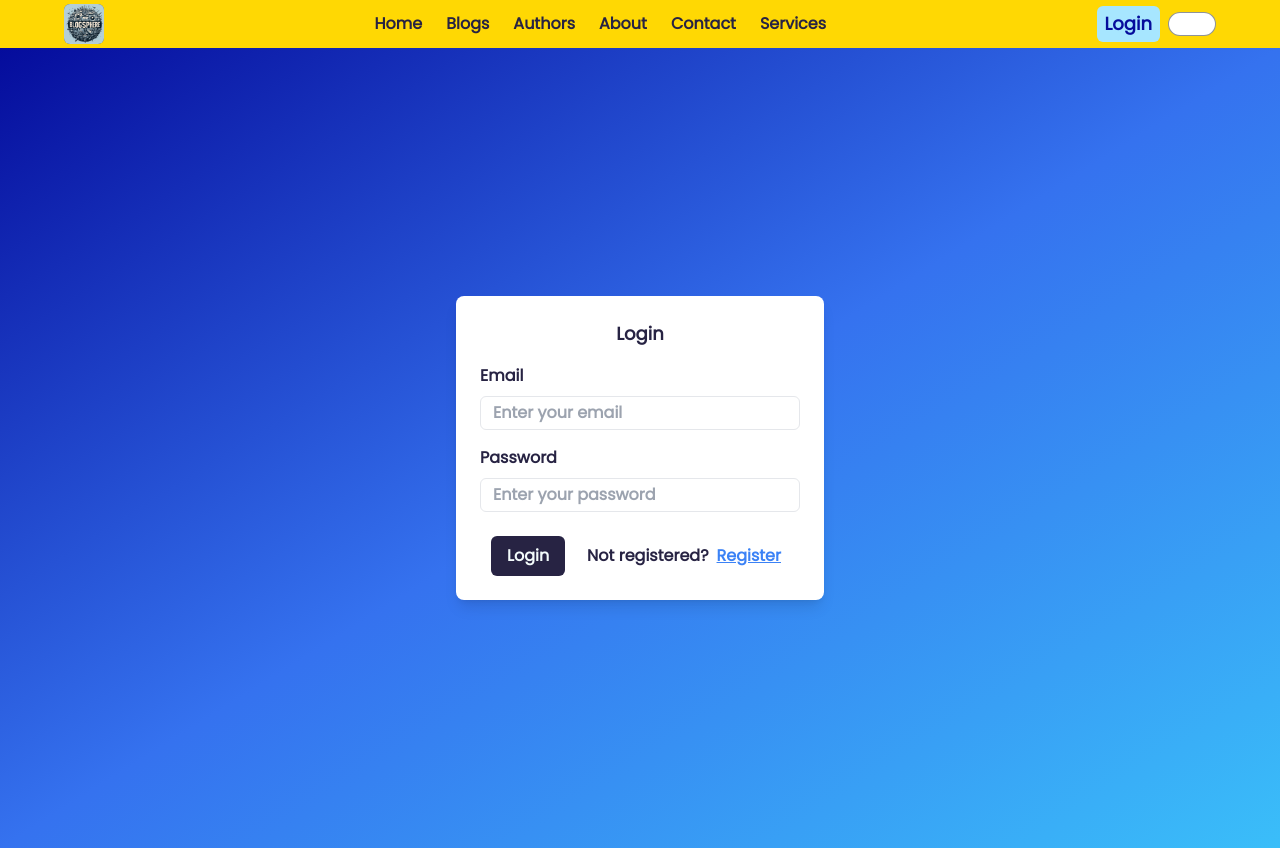
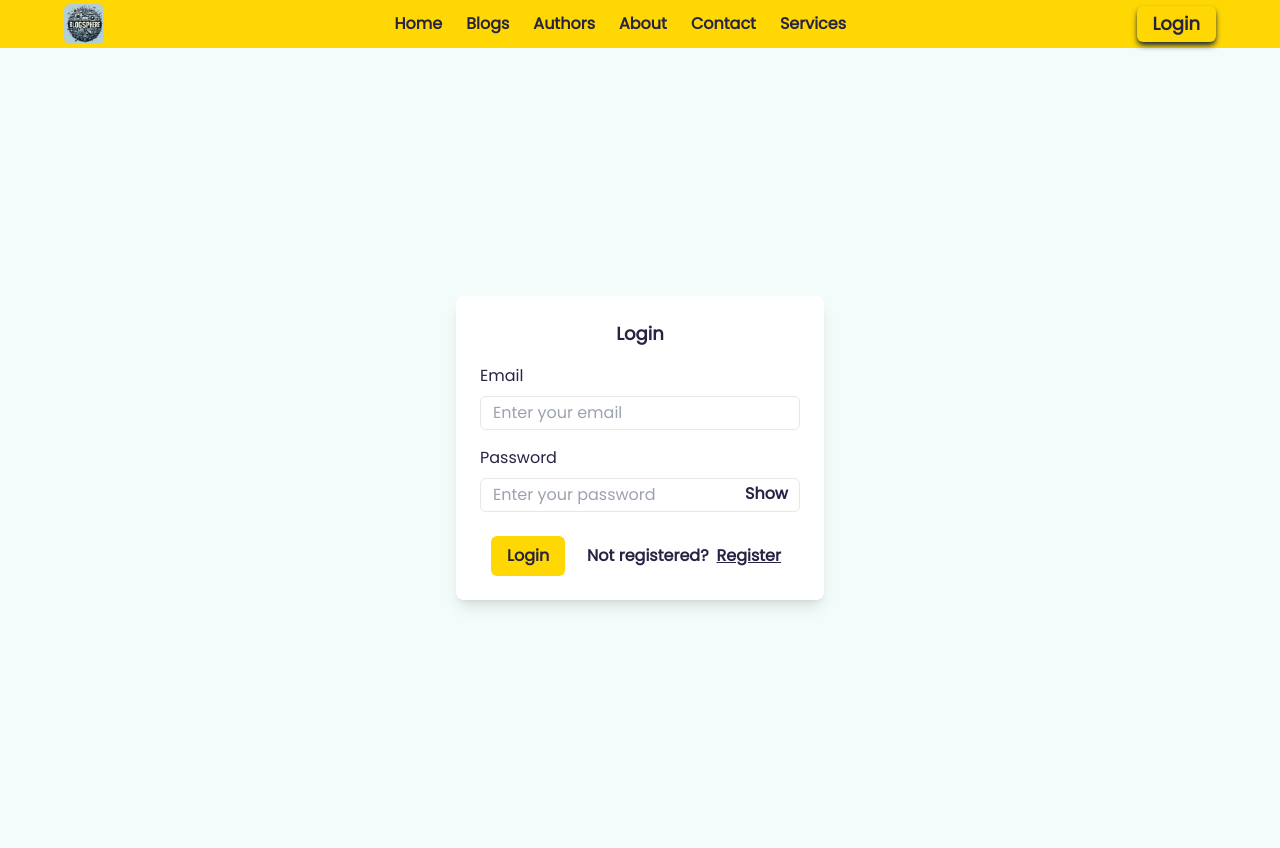
Before and after one commit to Bibek-Kumar-Kushwaha/blogsphere.github.io, a React (Vite) app in the folder Blog_Frontend/: page /login in a window 1280 px wide. Built offline with nearby package versions, Linux system fonts and the light colour scheme.

Commit message:
design all page with same color and also add home page

```diff
--- a/Blog_Frontend/src/Component/Admin/UserCard.jsx
+++ b/Blog_Frontend/src/Component/Admin/UserCard.jsx
@@ -2,7 +2,6 @@
 import React from 'react';
 
 const UserCard = ({ user }) => {
-    console.log(user)
   return (
     user.data.map((data,id)=>{
       return(
--- a/Blog_Frontend/src/Component/Layouts/Navbar.jsx
+++ b/Blog_Frontend/src/Component/Layouts/Navbar.jsx
@@ -5,12 +5,11 @@ import Logo from '../../assets/BlogSphere.jpeg';
 import { Link, useNavigate } from 'react-router-dom';
 import toast, { Toaster } from 'react-hot-toast';
 import axios from 'axios';
-import {AppContext} from '../../Context/ModeContext.jsx'
+import { AppContext } from '../../Context/ModeContext.jsx';
 
 const Navbar = () => {
   const [isNavOpen, setIsNavOpen] = useState(false);
-  const{isAuth, setIsAuth} =  useContext(AppContext)
-
+  const { isAuth, setIsAuth } = useContext(AppContext);
   const navigate = useNavigate();
 
   useEffect(() => {
@@ -51,53 +50,52 @@ const Navbar = () => {
 
   return (
     <>
-      <div className="w-full bg-[#FFD803] font-semibold">
-        <div className="flex justify-between w-[90%] h-[48px] mx-auto bg-[#FFD803]">
-          <div className="bg-slate-600 w-10 h-10 my-auto rounded-md">
-            <img src={Logo} alt="logo" className='rounded-md' />
+      <div className="w-full bg-[#FFD803] font-semibold sticky top-0 left-0 z-20">
+        <div className="flex justify-between w-[90%] h-[48px] mx-auto">
+          <div className="flex items-center">
+            <img src={Logo} alt="logo" className='w-10 h-10 rounded-md bg-[#BAE8E8]' />
           </div>
-          <div className="my-auto hidden md:block">
-            <ul className="flex gap-6 font-bold my-auto text-[#272343]">
-              <li className="hover:scale-110">
+          <div className="hidden md:flex items-center">
+            <ul className="flex gap-6 font-bold text-[#272343]">
+              <li className="hover:scale-110 transition-transform">
                 <Link to='/'>Home</Link>
               </li>
-              <li className="hover:scale-110">
+              <li className="hover:scale-110 transition-transform">
                 <Link to='/Blogs'>Blogs</Link>
               </li>
-              <li className="hover:scale-110">
+              <li className="hover:scale-110 transition-transform">
                 <Link to='/Authors'>Authors</Link>
               </li>
-              <li className="hover:scale-110">
+              <li className="hover:scale-110 transition-transform">
                 <Link to='/About'>About</Link>
               </li>
-              <li className="hover:scale-110">
+              <li className="hover:scale-110 transition-transform">
                 <Link to='/Contact'>Contact</Link>
               </li>
-              <li className="hover:scale-110">
+              <li className="hover:scale-110 transition-transform">
                 <Link to='/Services'>Services</Link>
               </li>
             </ul>
           </div>
-          <div className="my-auto space-x-2 flex justify-between">
-            <span className="bg-[#A7E6FF] text-[#050C9C] px-2 py-1 rounded-md text-lg font-semibold hover:bg-[#3ABEF9] transition-colors duration-300">
+          <div className="flex items-center space-x-2">
+            <span className="shadow-md shadow-slate-800 bg-[#FFD803] text-[#272343] px-4 py-1 rounded-md text-lg font-semibold hover:bg-[#272343] hover:text-[#F3FBFB] transition-colors duration-300">
               {isAuth ? (
                 <button onClick={handleLogout}>Logout</button>
               ) : (
                 <Link to='/login'>Login</Link>
               )}
             </span>
-            <span className="font-bold my-auto">
-              <label className="grid cursor-pointer place-items-center">
+
+{/* dark and light mode */}
+            {/* <label className="relative flex items-center cursor-pointer">
               <input
                 type="checkbox"
                 value="synthwave"
-                  className="toggle theme-controller col-span-2 col-start-1 row-start-1 bg-[#FFF]"
+                className="toggle theme-controller hidden"
               />
               <svg
-                  className="stroke-base-100 fill-base-100 col-start-1 row-start-1"
+                className="stroke-[#272343] fill-[#272343] w-6 h-6"
                 xmlns="http://www.w3.org/2000/svg"
-                  width="14"
-                  height="14"
                 viewBox="0 0 24 24"
                 fill="none"
                 stroke="currentColor"
@@ -109,10 +107,8 @@ const Navbar = () => {
                   d="M12 1v2M12 21v2M4.2 4.2l1.4 1.4M18.4 18.4l1.4 1.4M1 12h2M21 12h2M4.2 19.8l1.4-1.4M18.4 5.6l1.4-1.4" />
               </svg>
               <svg
-                  className="stroke-base-100 fill-base-100 col-start-2 row-start-1"
+                className="stroke-[#272343] fill-[#272343] w-6 h-6 hidden"
                 xmlns="http://www.w3.org/2000/svg"
-                  width="14"
-                  height="14"
                 viewBox="0 0 24 24"
                 fill="none"
                 stroke="currentColor"
@@ -121,12 +117,11 @@ const Navbar = () => {
                 strokeLinejoin="round">
                 <path d="M21 12.79A9 9 0 1 1 11.21 3 7 7 0 0 0 21 12.79z"></path>
               </svg>
-              </label>
-            </span>
+            </label> */}
           </div>
           <button
             onClick={toggleNav}
-            className="inline-flex items-center p-2 w-10 h-10 justify-center text-sm text-[#F3FBFB] bg-[#272343] rounded-lg md:hidden hover:bg-[#FFD803] hover:text-[#272343] focus:outline-none focus:ring-2 focus:ring-gray-200 font-bold my-auto transition-colors duration-300"
+            className="md:hidden p-2 w-10 h-10 flex items-center justify-center text-sm text-[#F3FBFB] bg-[#272343] rounded-lg hover:bg-[#FFD803] hover:text-[#272343] focus:outline-none focus:ring-2 focus:ring-gray-200 transition-colors duration-300"
           >
             {isNavOpen ? <ImCross className="text-3xl" /> : <FaBars className="text-3xl" />}
           </button>
@@ -134,23 +129,23 @@ const Navbar = () => {
       </div>
       {isNavOpen && (
         <div className="md:hidden bg-[#FFD803]">
-          <ul className="flex flex-col gap-6 font-bold my-auto text-[#272343] text-center p-4">
-            <li className="hover:scale-110">
+          <ul className="flex flex-col gap-6 font-bold text-[#272343] text-center p-4">
+            <li className="hover:scale-110 transition-transform">
               <Link to='/'>Home</Link>
             </li>
-            <li className="hover:scale-110">
+            <li className="hover:scale-110 transition-transform">
               <Link to='/Blogs'>Blogs</Link>
             </li>
-            <li className="hover:scale-110">
+            <li className="hover:scale-110 transition-transform">
               <Link to='/Authors'>Authors</Link>
             </li>
-            <li className="hover:scale-110">
+            <li className="hover:scale-110 transition-transform">
               <Link to='/About'>About</Link>
             </li>
-            <li className="hover:scale-110">
+            <li className="hover:scale-110 transition-transform">
               <Link to='/Contact'>Contact</Link>
             </li>
-            <li className="hover:scale-110">
+            <li className="hover:scale-110 transition-transform">
               <Link to='/Services'>Services</Link>
             </li>
           </ul>
--- a/Blog_Frontend/src/Component/Pages/Login.jsx
+++ b/Blog_Frontend/src/Component/Pages/Login.jsx
@@ -1,12 +1,11 @@
-import React, { useState ,useContext} from "react";
+import React, { useState, useContext } from "react";
 import { Link } from "react-router-dom";
-import axios from 'axios'
+import axios from 'axios';
 import toast, { Toaster } from 'react-hot-toast';
 import { AppContext } from "../../Context/ModeContext";
 
-
 const Login = () => {
-  const{isAuth, setIsAuth} =  useContext(AppContext)
+  const { setIsAuth } = useContext(AppContext);
 
   const [inputValues, setInputValues] = useState({
     email: '',
@@ -15,6 +14,7 @@ const Login = () => {
 
   const [loading, setLoading] = useState(false);
   const [error, setError] = useState('');
+  const [showPassword, setShowPassword] = useState(false);
 
   const handleChange = (event) => {
     const { name, value } = event.target;
@@ -38,9 +38,9 @@ const Login = () => {
         }
       );
       const { token, user } = response.data;
-          // Store token and user information in local storage
-    localStorage.setItem('token', token);
-    localStorage.setItem('user', JSON.stringify(user));
+      // Store token and user information in local storage
+      localStorage.setItem('token', token);
+      localStorage.setItem('user', JSON.stringify(user));
 
       setInputValues({
         email: '',
@@ -58,13 +58,18 @@ const Login = () => {
         email: '',
         password: '',
       });
-      console.log(error)
+      console.error(error);
     }
     setLoading(false);
   };
 
+  // Function to toggle password visibility
+  const togglePasswordVisibility = () => {
+    setShowPassword((prevShowPassword) => !prevShowPassword);
+  };
+
   return (
-    <div className="flex h-screen items-center justify-center bg-gradient-to-br from-[#050C9C] via-[#3572EF] to-[#3ABEF9] font-semibold">
+    <div className="flex h-screen items-center justify-center bg-[#F3FBFB]">
       <div className="bg-white p-6 rounded-lg shadow-lg">
         <form onSubmit={handleSubmit}>
           <h3 className="font-bold text-lg text-center text-[#272343]">Login</h3>
@@ -84,10 +89,10 @@ const Login = () => {
             />
           </div>
           {/* Password */}
-          <div className="mt-4 space-y-2">
+          <div className="mt-4 space-y-2 relative">
             <label htmlFor="password" className="block text-[#272343]">Password</label>
             <input
-              type="password"
+              type={showPassword ? "text" : "password"}
               id="password"
               name="password"
               value={inputValues.password}
@@ -97,6 +102,14 @@ const Login = () => {
               aria-label="Enter your password"
               required
             />
+            <button
+              type="button"
+              className="font-semibold absolute top-7 right-3 text-[#272343] cursor-pointer"
+              onClick={togglePasswordVisibility}
+              aria-label={showPassword ? "Hide password" : "Show password"}
+            >
+              {showPassword ? "Hide" : "Show"}
+            </button>
           </div>
           {/* Error Message */}
           {error && (
@@ -108,7 +121,7 @@ const Login = () => {
           <div className="flex justify-around mt-6">
             <button
               type="submit"
-              className={`bg-[#272343] text-[#F3FBFB] px-4 py-2 rounded-md transition-colors duration-300 ${loading ? 'cursor-not-allowed' : 'hover:bg-[#FFD803] hover:text-[#272343]'}`}
+              className={`bg-[#FFD803] text-[#272343] px-4 py-2 rounded-md transition-colors duration-300 font-semibold ${loading ? 'cursor-not-allowed' : 'hover:bg-[#272343] hover:text-[#F3FBFB]'}`}
               disabled={loading}
               aria-label="Login"
             >
@@ -118,7 +131,7 @@ const Login = () => {
               Not registered?
               <Link
                 to="/register"
-                className="underline text-blue-500 cursor-pointer mx-2 font-semibold"
+                className="underline text-[#272343] cursor-pointer mx-2 font-semibold"
                 aria-label="Register"
               >
                 Register
--- a/Blog_Frontend/src/Component/Pages/Register.jsx
+++ b/Blog_Frontend/src/Component/Pages/Register.jsx
@@ -1,19 +1,19 @@
 import React, { useState } from 'react';
 import { Link } from 'react-router-dom';
-import axios from 'axios'
+import axios from 'axios';
 import toast, { Toaster } from 'react-hot-toast';
 
 const Register = () => {
   const [inputValues, setInputValues] = useState({
-    username: "",
-    email: "",
-    password: "",
+    username: '',
+    email: '',
+    password: '',
     role: 'Reader',
   });
-
   const [avatar, setAvatar] = useState(null);
   const [error, setError] = useState('');
   const [loading, setLoading] = useState(false);
+  const [showPassword, setShowPassword] = useState(false);
 
   // Function to handle file selection
   const handleFileChange = (e) => {
@@ -33,6 +33,11 @@ const Register = () => {
     setInputValues((prevValues) => ({ ...prevValues, [name]: value }));
   };
 
+  // Function to toggle password visibility
+  const togglePasswordVisibility = () => {
+    setShowPassword(!showPassword);
+  };
+
   // Function to handle form submission
   const handleSubmit = async (e) => {
     e.preventDefault();
@@ -45,7 +50,7 @@ const Register = () => {
         {
           withCredentials: true,
           headers: {
-            "Content-Type": "application/json",
+            'Content-Type': 'application/json',
           },
         }
       );
@@ -53,12 +58,10 @@ const Register = () => {
         username: '',
         email: '',
         password: '',
-        role: ''
+        role: '',
       });
-
       toast.success(response?.data?.message);
       console.log('Registration successful');
-
     } catch (error) {
       setError('Registration failed. Please try again.');
       toast.error(error.response?.data?.message);
@@ -66,29 +69,31 @@ const Register = () => {
         username: '',
         email: '',
         password: '',
-        role: ''
+        role: '',
       });
-      console.log(error)
+      console.error(error);
     }
     setLoading(false);
   };
 
   return (
-    <div className="flex h-screen items-center justify-center bg-gradient-to-br from-[#050C9C] via-[#3572EF] to-[#3ABEF9] font-semibold">
+    <div className="flex h-screen items-center justify-center bg-[#F3FBFB] font-semibold">
       <div className="bg-white p-6 rounded-lg shadow-lg">
         <form onSubmit={handleSubmit} autoComplete="off">
           <h3 className="font-bold text-lg text-center text-[#272343]">Register</h3>
 
           {/* Image */}
           {avatar && (
-            <div className="bg-[#FFD803] h-24 w-24 mx-auto rounded-full">
+            <div className="bg-[#BAE8E8] h-24 w-24 mx-auto rounded-full">
               <img src={avatar} alt="Avatar" className="rounded-full h-24 w-24" />
             </div>
           )}
 
           {/* Username */}
           <div className="mt-4 space-y-1">
-            <label htmlFor="username" className="block text-[#272343] ml-1">Username</label>
+            <label htmlFor="username" className="block text-[#272343] ml-1">
+              Username
+            </label>
             <input
               type="text"
               id="username"
@@ -105,7 +110,9 @@ const Register = () => {
 
           {/* Email */}
           <div className="mt-4 space-y-1">
-            <label htmlFor="email" className="block text-[#272343] ml-1">Email</label>
+            <label htmlFor="email" className="block text-[#272343] ml-1">
+              Email
+            </label>
             <input
               type="email"
               id="email"
@@ -122,7 +129,9 @@ const Register = () => {
 
           {/* Role */}
           <div className="mt-4 space-y-1">
-            <label htmlFor="role" className="block text-[#272343] ml-1">Role</label>
+            <label htmlFor="role" className="block text-[#272343] ml-1">
+              Role
+            </label>
             <select
               name="role"
               value={inputValues.role}
@@ -138,9 +147,12 @@ const Register = () => {
 
           {/* Password */}
           <div className="mt-4 space-y-1">
-            <label htmlFor="password" className="block text-[#272343] ml-1">Password</label>
+            <label htmlFor="password" className="block text-[#272343] ml-1">
+              Password
+            </label>
+            <div className="relative">
               <input
-              type="password"
+                type={showPassword ? 'text' : 'password'}
                 id="password"
                 name="password"
                 value={inputValues.password}
@@ -151,11 +163,22 @@ const Register = () => {
                 aria-label="Enter your password"
                 required
               />
+            <button
+              type="button"
+              className="font-semibold absolute top-1 right-3 text-[#272343] cursor-pointer"
+              onClick={togglePasswordVisibility}
+              aria-label={showPassword ? "Hide password" : "Show password"}
+            >
+              {showPassword ? "Hide" : "Show"}
+            </button>
+            </div>
           </div>
 
           {/* Choose profile photo */}
           <div className="mt-4 space-y-1">
-            <label htmlFor="avatar" className="block text-[#272343] ml-1">Choose Your Avatar</label>
+            <label htmlFor="avatar" className="block text-[#272343] ml-1">
+              Choose Your Avatar
+            </label>
             <input
               type="file"
               id="avatar"
@@ -167,17 +190,15 @@ const Register = () => {
           </div>
 
           {/* Error Message */}
-          {error && (
-            <div className="mt-4 text-red-600">
-              {error}
-            </div>
-          )}
+          {error && <div className="mt-4 text-red-600">{error}</div>}
 
           {/* Button */}
           <div className="flex justify-around mt-6">
             <button
               type="submit"
-              className={`bg-[#272343] text-[#F3FBFB] px-4 py-2 rounded-md transition-colors duration-300 ${loading ? 'cursor-not-allowed' : 'hover:bg-[#FFD803] hover:text-[#272343]'}`}
+              className={`bg-[#FFD803] text-[#272343] px-4 py-2 rounded-md transition-colors duration-300 ${
+                loading ? 'cursor-not-allowed' : 'hover:bg-[#272343] hover:text-[#F3FBFB]'
+              }`}
               disabled={loading}
               aria-label="Register"
             >
@@ -187,7 +208,7 @@ const Register = () => {
               Already registered?
               <Link
                 to="/login"
-                className="underline text-blue-500 cursor-pointer mx-2 font-semibold"
+                className="underline text-[#272343] cursor-pointer mx-2 font-semibold"
                 aria-label="Login"
               >
                 Login
```
Also changed, not shown: Blog_Frontend/src/Component/Pages/Home.jsx (+16 -6 lines), 1 other file (tests, documents, lock files or other folders). Lines whose indentation alone changed are shown as unchanged.
